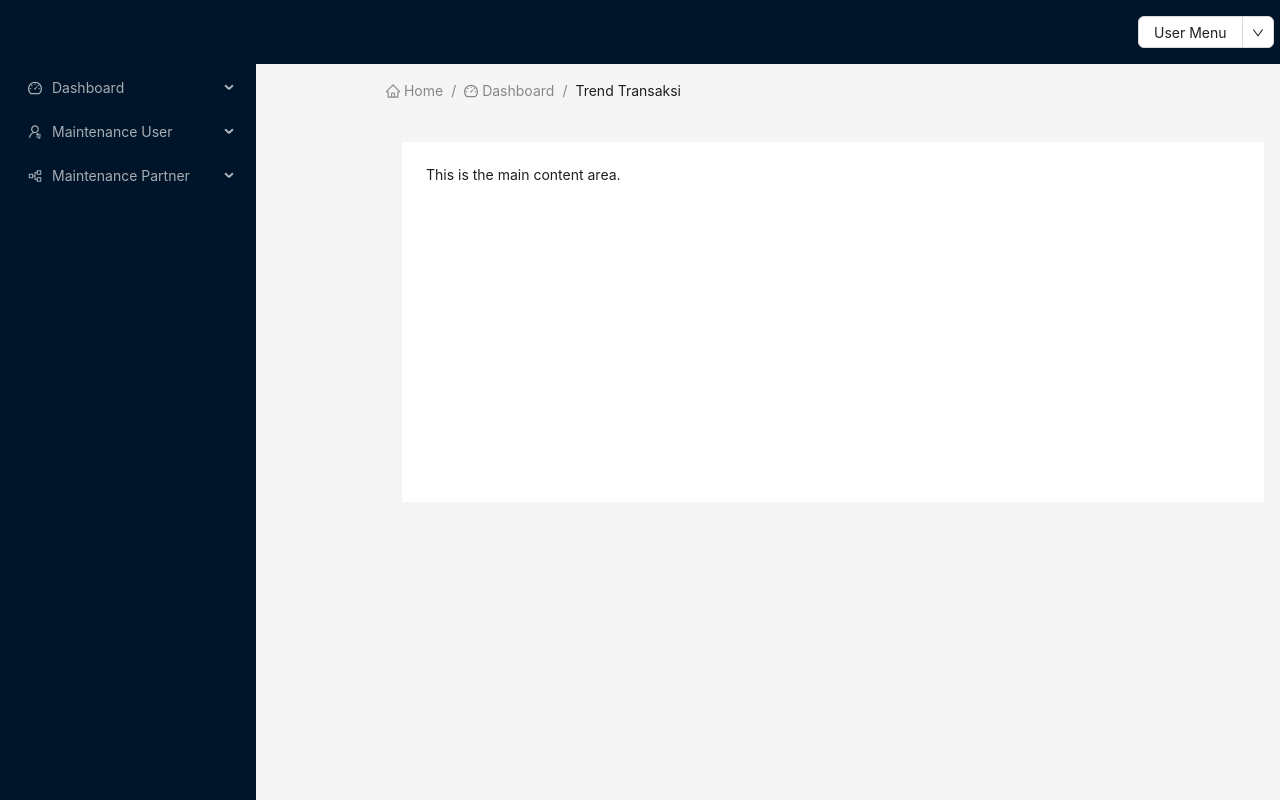
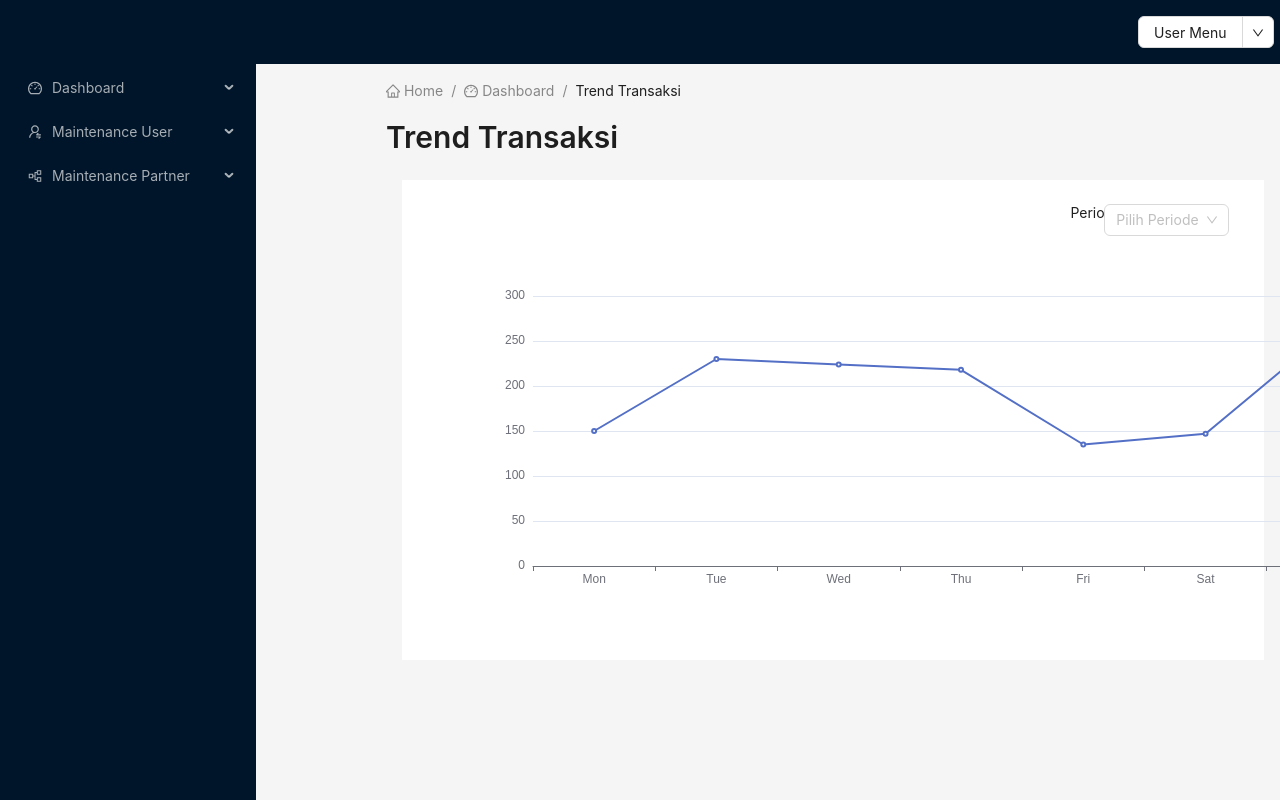
Before and after one commit to rezamf17/next-web-admin, a Next.js app: page /trend-transaksi in a window 1280 px wide. Built offline with nearby package versions, Linux system fonts and the light colour scheme.

Commit message:
line chart trend transaksi

```diff
--- /dev/null
+++ b/src/components/dashboard/TrendTransaksiComponent.jsx
@@ -0,0 +1,43 @@
+import React, { useEffect, useRef } from 'react';
+import * as echarts from 'echarts';
+
+const LineChart = () => {
+	const chartRef = useRef(null);
+
+	useEffect(() => {
+		const chartInstance = echarts.init(chartRef.current);
+
+		// Define options for the line chart
+		const options = {
+			tooltip: {
+				trigger: 'axis',
+			},
+			xAxis: {
+				type: 'category',
+				data: ['Mon', 'Tue', 'Wed', 'Thu', 'Fri', 'Sat', 'Sun'],
+			},
+			yAxis: {
+				type: 'value',
+			},
+			series: [
+				{
+					name: 'Sales',
+					type: 'line',
+					data: [150, 230, 224, 218, 135, 147, 260],
+				},
+			],
+		};
+
+		// Set chart options
+		chartInstance.setOption(options);
+
+		// Cleanup chart instance when the component is unmounted
+		return () => {
+			chartInstance.dispose();
+		};
+	}, []);
+
+	return <div ref={chartRef} style={{ width: '100%', height: '400px' }} />;
+};
+
+export default LineChart;
--- a/src/pages/trend-transaksi/index.jsx
+++ b/src/pages/trend-transaksi/index.jsx
@@ -1,10 +1,11 @@
 import { useState } from 'react';
-import { Layout } from 'antd';
+import { Layout, Typography, Select, Col, Row } from 'antd';
 import HeaderComponent from '@/components/HeaderComponent';
 import SiderComponent from '@/components/SiderComponent';
 import BreadcrumbComponent from '../../components/BreadcrumbComponent';
+import TrendTransaksiComponent from '@/components/dashboard/TrendTransaksiComponent';
 import { DashboardOutlined } from '@ant-design/icons';
-
+const { Option } = Select;
 const { Content } = Layout;
 
 const App = () => {
@@ -17,10 +18,26 @@ const App = () => {
         <SiderComponent collapsed={collapsed} />
         <Layout style={{ marginLeft: collapsed ? 80 : 130 }}>
           <BreadcrumbComponent icon={<DashboardOutlined />} menu="Dashboard" submenu="Trend Transaksi" />
+          <Typography.Title level={2} style={{ margin: 0 }}>
+            Trend Transaksi
+          </Typography.Title>
           <Content className="layout-content">
             <div className="content-wrapper">
+              <Row justify="end">
+                <Col span={1}>Periode</Col>
+                <Col span={4}>
+                  <Select
+                    placeholder="Pilih Periode"
+                    allowClear
+                  >
+                    <Option value="male">Harian</Option>
+                    <Option value="female">Mingguan</Option>
+                    <Option value="other">Tahunan</Option>
+                  </Select>
+                </Col>
+              </Row>
               {/* Main content goes here */}
-              This is the main content area.
+              <TrendTransaksiComponent />
             </div>
           </Content>
         </Layout>
```
